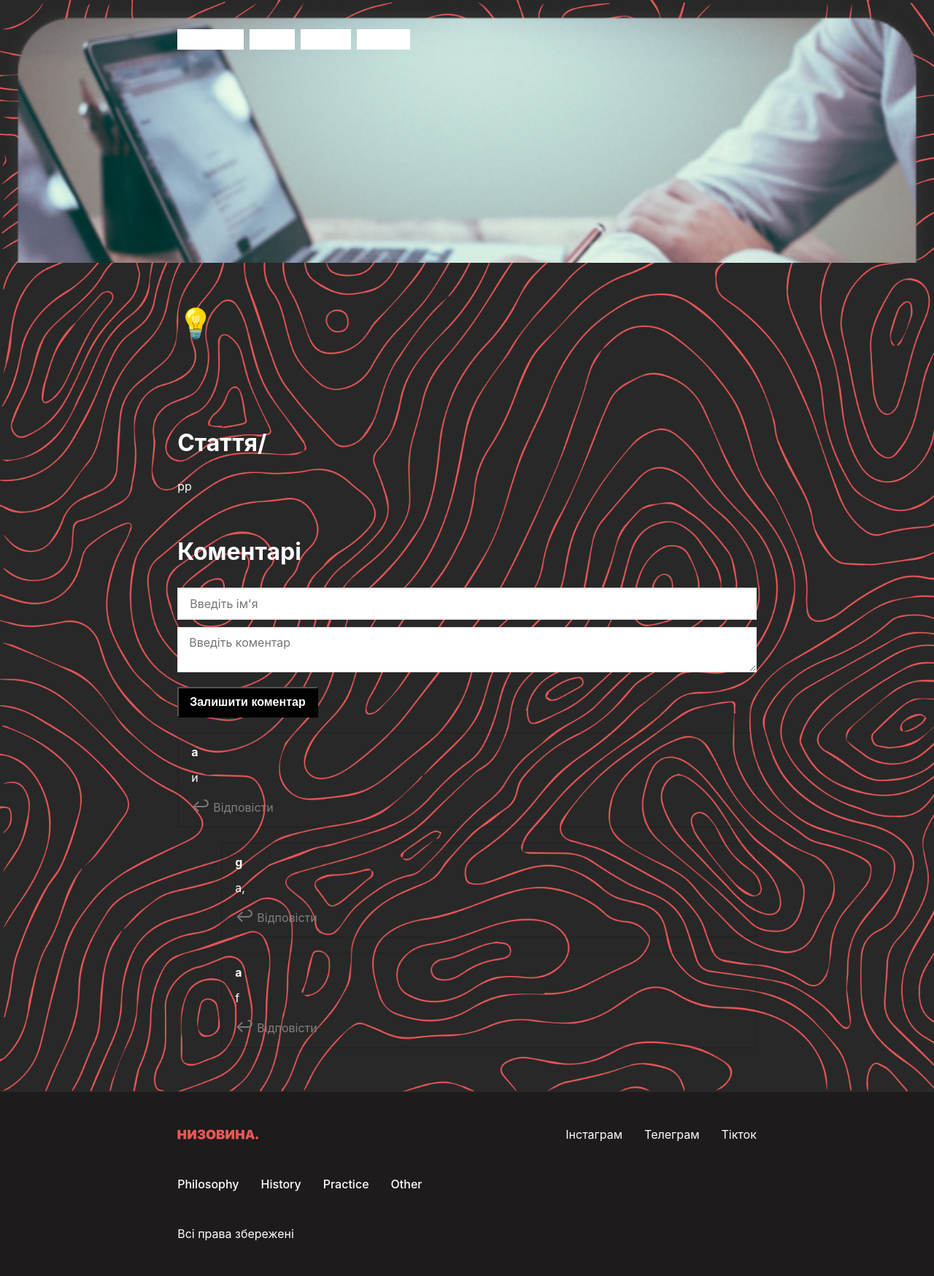
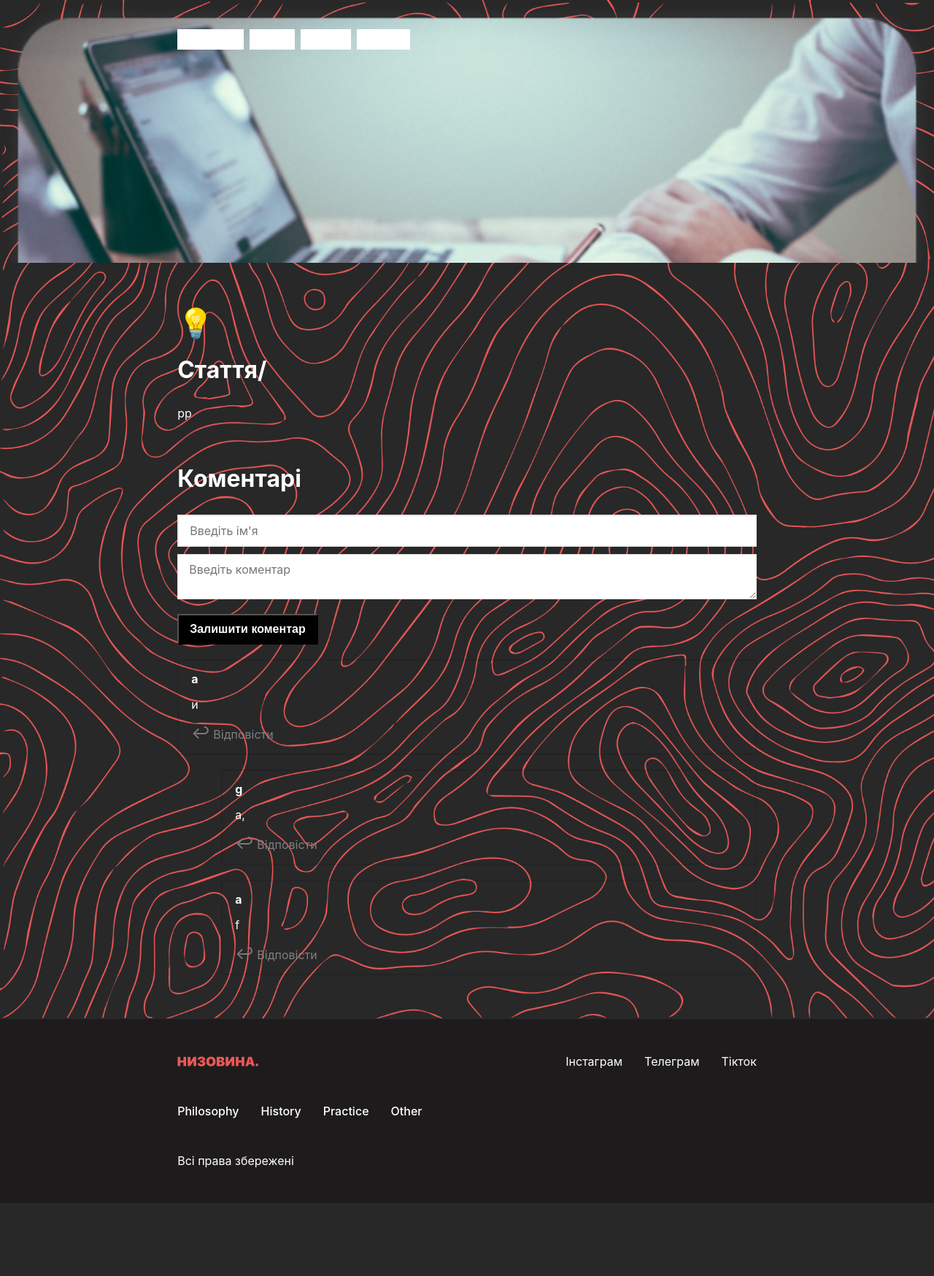
Before and after one commit to hromadianka/nyzovyna, a Django app: page /article/ff66e47d-5c2e-458c-a7b6-1a1d10c8d51c/ in a window 1280 px wide. Shown: the part 76-1824 px from the top of the page at 73% size. After the commit the page ends 1724 px from the top, so only its background shows below. Run offline with Django 4.2, Linux system fonts and the light colour scheme; data comes from the database, SQL or seed files in the repository; parts of the project's set-up code (start-up, migrations or seed data) failed here and were passed over; some libraries are stand-ins or nearby versions; some web fonts are replaced.

Commit message:
Update style.css

```diff
--- a/static/style.css
+++ b/static/style.css
@@ -444,8 +444,14 @@
 
     @media screen and (min-width: 1000px) {
 
-        .article, .theme-switcher {
+        .article {
             padding: 60px 19%;
+            padding-top: 20px;
+        }
+
+        .theme-switcher {
+            margin-left: 19%;
+            margin-top: 60px;
         }
 
         .article-image {
@@ -459,8 +465,14 @@
 
     @media screen and (max-width: 1000px) {
 
-        .article, .theme-switcher {
+        .article {
             padding: 40px 5%;
+            padding-top: 15px;
+        }
+
+        .theme-switcher {
+            margin-left: 5%;
+            margin-top: 40px;
         }
 
         .article-image {
```
